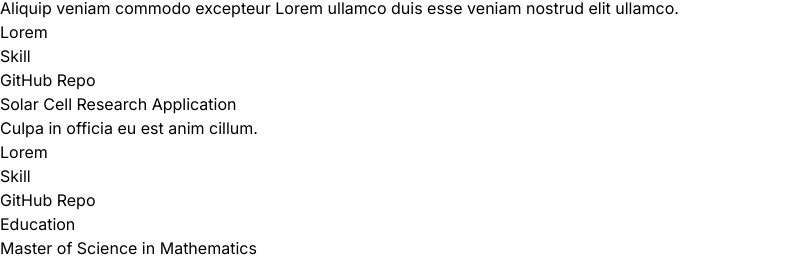
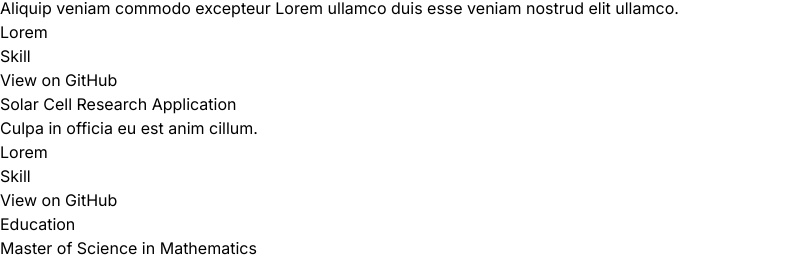
Before and after one commit to JSulley/portfolio, a Next.js app: page / in a window 1280 px wide. Shown: the part 148-408 px from the top of the page, without its empty margins (0-806 px from the left). Built offline with nearby package versions, Linux system fonts and the light colour scheme.

Commit message:
Fixed links by specifying correct 'href' and 'target' values

```diff
--- a/src/app/page.js
+++ b/src/app/page.js
@@ -66,14 +66,14 @@ const projects = [
     'title': 'NASA Mission Control Project',
     'description': 'Aliquip veniam commodo excepteur Lorem ullamco duis esse veniam nostrud elit ullamco.',
     'techStack': 'Lorem',
-    'repoLink': 'GitHub Repo'
+    'repoLink': 'https://github.com/JSulley/nasa-project'
   },
   {
     'id': 2,
     'title': 'Solar Cell Research Application',
     'description': 'Culpa in officia eu est anim cillum.',
     'techStack': 'Lorem',
-    'repoLink': 'GitHub Repo'
+    'repoLink': 'https://github.com/JSulley/Solar-Cell-Research-Application'
   }
 ];
 
--- a/src/components/project-item/project-item.jsx
+++ b/src/components/project-item/project-item.jsx
@@ -9,7 +9,7 @@ export default function ProjectItem({ project }) {
       <ul>
         <li>Skill</li>
       </ul>
-      <a>{repoLink}</a>
+      <a href={repoLink} target="_blank">View on GitHub</a>
     </div>
   );
 };
```
